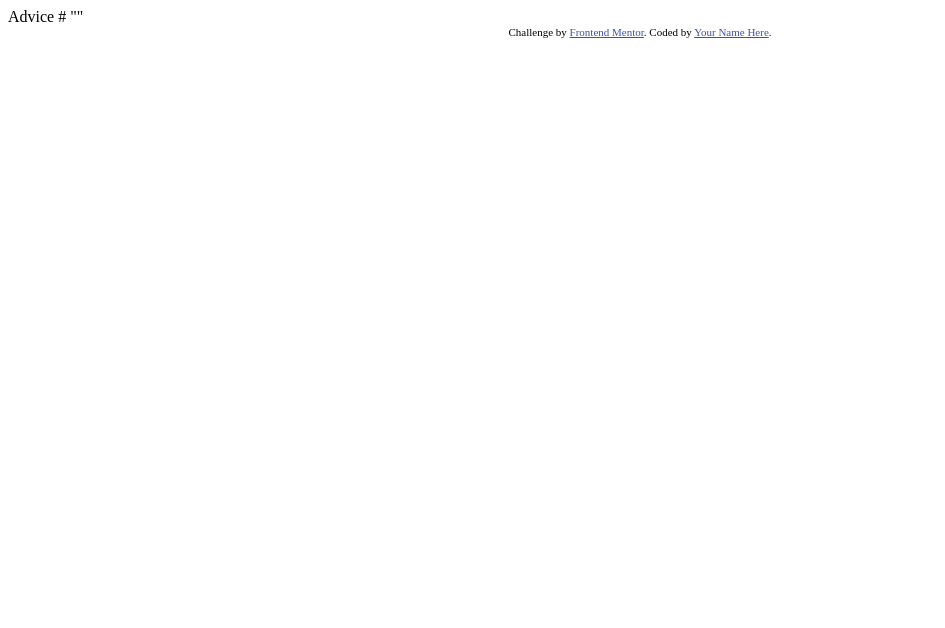
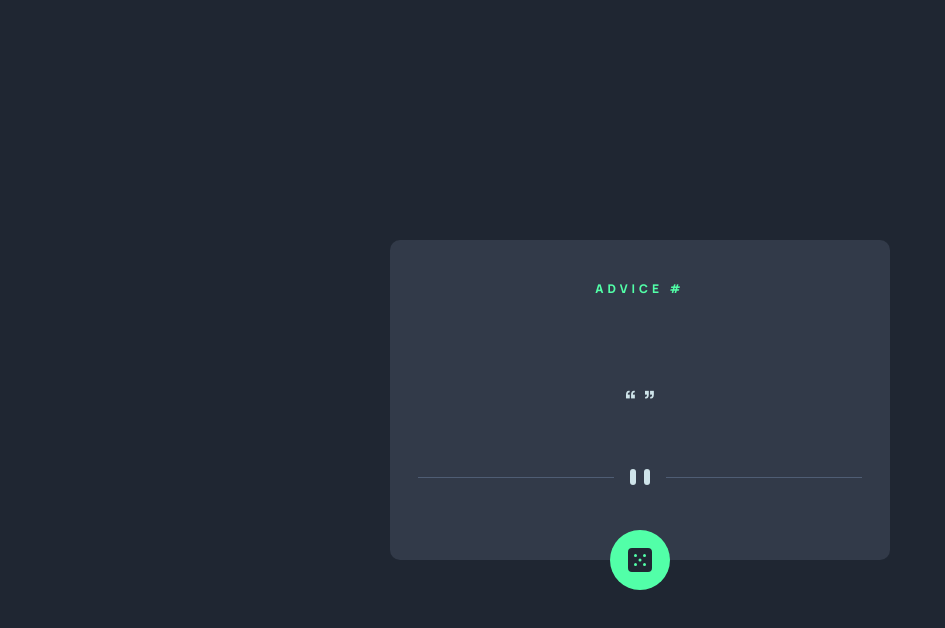
Before and after one commit to Boshra7/Advice-generator-app, a plain HTML site: page index.html in a window 1280 px wide. Shown: the whole page, without its empty margins (0-945 px from the left). Drawn offline with Linux system fonts and the light colour scheme.

Commit message:
The styling is finish

```diff
--- a/index.html
+++ b/index.html
@@ -1,28 +1,131 @@
 <!DOCTYPE html>
 <html lang="en">
+
 <head>
   <meta charset="UTF-8">
-  <meta name="viewport" content="width=device-width, initial-scale=1.0"> <!-- displays site properly based on user's device -->
-
+  <meta name="viewport" content="width=device-width, initial-scale=1.0">
+  <!-- displays site properly based on user's device -->
+  <link rel="preconnect" href="https://fonts.googleapis.com">
+  <link rel="preconnect" href="https://fonts.gstatic.com" crossorigin>
+  <link href="https://fonts.googleapis.com/css2?family=Manrope:wght@800&display=swap" rel="stylesheet">
   <link rel="icon" type="image/png" sizes="32x32" href="./images/favicon-32x32.png">
-
   <title>Frontend Mentor | Advice generator app</title>
 
   <!-- Feel free to remove these styles or customise in your own stylesheet 👍 -->
   <style>
-    .attribution { font-size: 11px; text-align: center; }
-    .attribution a { color: hsl(228, 45%, 44%); }
+    .attribution {
+      font-size: 11px;
+      text-align: center;
+    }
+
+    .attribution a {
+      color: hsl(228, 45%, 44%);
+    }
+
+    :root {
+      /* Primary */
+      --Light-Cyan: hsl(193, 38%, 86%);
+      --Neon-Green: hsl(150, 100%, 66%);
+      /* Neutral */
+      --Grayish-Blue: hsl(217, 19%, 38%);
+      --Dark-Grayish-Blue: hsl(217, 19%, 24%);
+      --Dark-Blue: hsl(218, 23%, 16%);
+
+    }
+
+    * {
+      margin: 0;
+      padding-left: 0;
+    }
+
+    body {
+      font-family: 'Manrope', sans-serif;
+      background-color: var(--Dark-Blue);
+      height: 100vh;
+      display: flex;
+      flex-direction: column;
+      justify-content: center;
+      align-items: center;
+    }
+
+
+    .box {
+      position: relative;
+      display: flex;
+      flex-direction: column;
+      justify-content: center;
+      align-items: center;
+      height: 320px;
+      width: 90%;
+      background-color: var(--Dark-Grayish-Blue);
+      border-radius: 10px;
+      max-width: 500px;
+    }
+
+
+    h1 {
+      position: absolute;
+      top: 40px;
+      font-size: 12px;
+      letter-spacing: 4px;
+      text-transform: uppercase;
+      margin-bottom: 25px;
+      color: var(--Neon-Green);
+    }
+
+    q {
+      color: var(--Light-Cyan);
+      font-size: 28px;
+      font-weight: 700;
+    }
+
+    .circle {
+      position: absolute;
+      bottom: -30px;
+      width: 40px;
+      height: 40px;
+      padding: 10px;
+      background-color: var(--Neon-Green);
+      border-radius: 50%;
+    }
+    .circle:active{
+      box-shadow: 0px 0px 40px 1px var(--Neon-Green);
+    }
+
+    .pattern-divider-mobile {
+      margin-top: 10px;
+      position: absolute;
+      bottom: 70px;
+    }
+    .icon-dice{
+      position: absolute;
+      top: 18px;
+      left: 18px;
+    }
   </style>
 </head>
+
 <body>
+  <div class="box">
+    <h1>Advice #</h1>
+    <!-- Advice ID goes here -->
+    <q>
+      <!-- Advice text goes here -->
+    </q>
+    <picture class="pattern-divider-mobile">
+      <source media="(min-width:768px)" srcset="./images/pattern-divider-desktop.svg"  alt="pattern-divider-desktop">
+      <source media="(min-width:375px)" srcset="./images/pattern-divider-mobile.svg"  alt="pattern-divider-mobile">
+      <img src="./images/pattern-divider-mobile.svg" alt="pattern-divider-desktop" style="width: auto;">
+    </picture>
 
-  Advice #<!-- Advice ID goes here -->
-
-  "<!-- Advice text goes here -->"
-
-  <div class="attribution">
+    <div class="circle">
+      <img src="./images/icon-dice.svg" alt="icon-dice" class="icon-dice">
+    </div>
+  </div>
+  <!-- <div class="attribution">
     Challenge by <a href="https://www.frontendmentor.io?ref=challenge" target="_blank">Frontend Mentor</a>.
     Coded by <a href="#">Your Name Here</a>.
-  </div>
+  </div> -->
 </body>
+
 </html>
```
